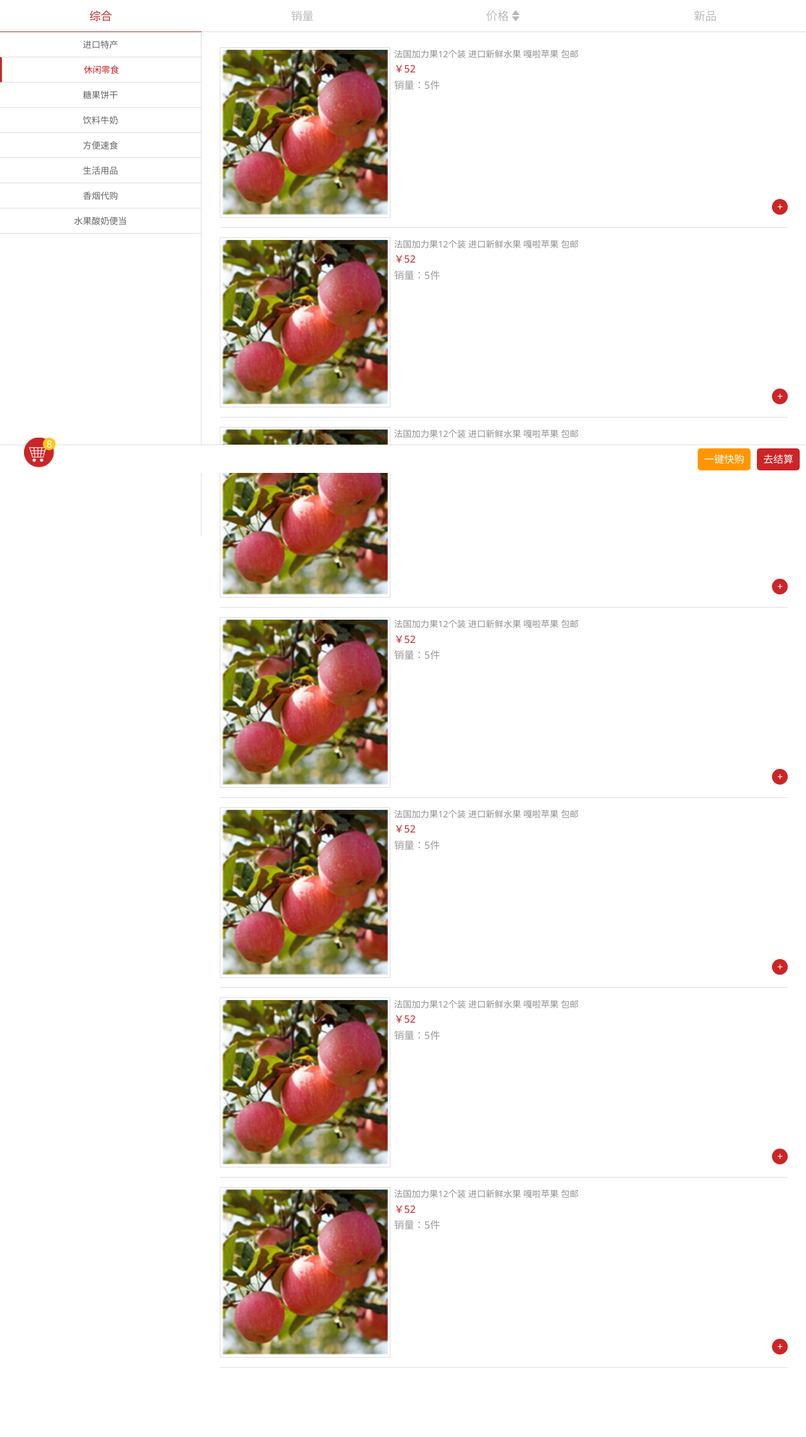
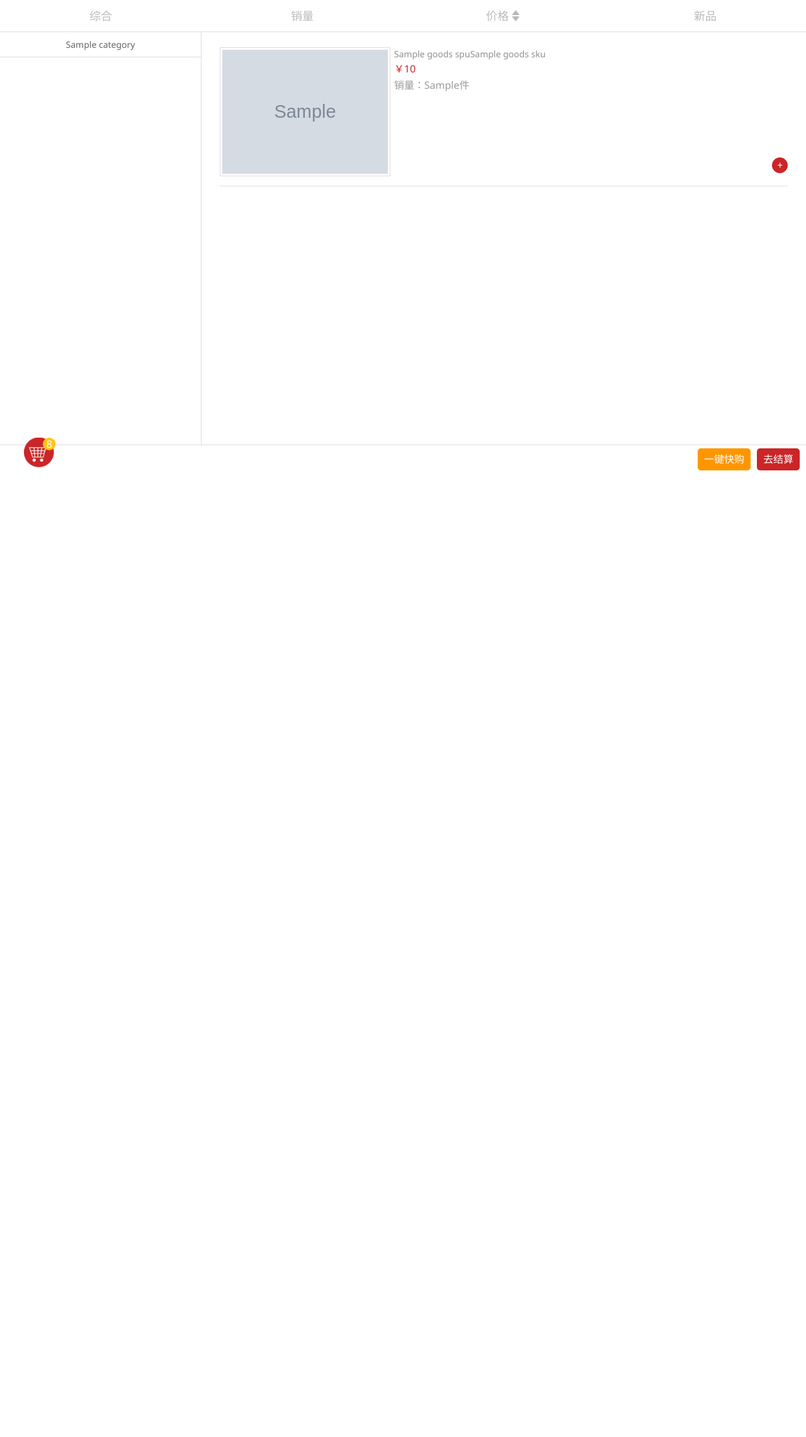
Before and after one commit to aihuoguo/python1106, a Django app: template supermarket/templates/commodity/category.html in a window 1280 px wide. Shown: the part 49-2331 px from the top of the page at 63% size. After the commit the page ends 796 px from the top, so only its background shows below. Run offline with Django 3.2, Linux system fonts and the light colour scheme; the template is opened without the code that fills it: most values are stand-ins (such as "Sample title", 1, 10 or a date in 2020); grey boxes marked "Sample" are stand-in pictures.

Commit message:
完成列表搜索功能

```diff
--- a/supermarket/apps/commodity/urls.py
+++ b/supermarket/apps/commodity/urls.py
@@ -3,7 +3,7 @@ from django.conf.urls import url
 from commodity.views import DetailView, TypeView, IndexView
 
 urlpatterns = [
-    url(r'^index/$', IndexView.as_view(), name='index'),
-    url(r'^type/$', TypeView.as_view(), name='商品类型'),
+    url(r'^$', IndexView.as_view(), name='index'),
+    url(r'^type/(?P<cate_id>\d*)_{1}(?P<order>\d?)\.html$',TypeView .as_view(), name='商品类型'),
     url(r'^detail/(?P<id>\d+)/$', DetailView.as_view(), name='商品详情'),
 ]
--- a/supermarket/apps/users/views.py
+++ b/supermarket/apps/users/views.py
@@ -105,7 +105,6 @@ class InfoView(VerifyLoginView):
         user.save()
         #同时修改session
         login(request,user)
-
         # 合成响应
         return redirect('用户:member')
 
--- a/supermarket/supermarket/urls.py
+++ b/supermarket/supermarket/urls.py
@@ -16,6 +16,8 @@ Including another URLconf
 from django.conf.urls import url, include
 from django.contrib import admin
 
+from commodity.views import IndexView
+
 urlpatterns = [
     url(r'^admin/', admin.site.urls),
     url(r'^ckeditor/', include("ckeditor_uploader.urls")),
@@ -23,4 +25,7 @@ urlpatterns = [
     url(r'^users/', include('users.urls', namespace='用户')),
     url(r'^shopping_cat/', include('shopping_cart.urls', namespace='购物车')),
     url(r'^commodity/', include('commodity.urls', namespace='商品首页')),
+    url(r'^$',IndexView.as_view()),
+    # 全文搜索框架
+    url(r'^search/', include('haystack.urls',namespace='search')),
 ]
--- a/supermarket/templates/commodity/category.html
+++ b/supermarket/templates/commodity/category.html
@@ -1,32 +1,31 @@
+{% extends 'common/parent.html' %}
+{% load static %}
 
-<!DOCTYPE html>
-<html>
-	<head>
-		<meta charset="utf-8">
-		<meta http-equiv="X-UA-Compatible" content="IE=edge">
-		<title>超市</title>
-        <meta name="description" content="">
-        <meta name="keywords" content="">
-        <meta name="viewport" content="width=device-width, initial-scale=1, maximum-scale=1, user-scalable=no">
-        <meta name="renderer" content="webkit">
-        <meta http-equiv="Cache-Control" content="no-siteapp" />
-        <link rel="icon" type="image/png" href="/theme/default/images/favicon.png">
-		<link href="css/amazeui.min.css" rel="stylesheet" type="text/css" />
-		<link href="css/style.css" rel="stylesheet" type="text/css" />
-		<script src="js/jquery-1.10.2.min.js"></script>
-		<script src="js/time.js"></script>
+{% block title %}
+    超市
+{% endblock %}
+{% block head_css %}
     <style>
-			.shop-list-mid .tit a{color: #909090;
+        .shop-list-mid .tit a {
+            color: #909090;
             font-size: 1.4rem;
             display: -webkit-box;
             -webkit-line-clamp: 1;
             -webkit-box-orient: vertical;
             overflow: hidden;
             white-space: normal;
-    text-overflow: ellipsis;}
+            text-overflow: ellipsis;
+        }
+
+        .list-price {
+            background: url({% if order == 2 %}{% static 'images/order-bot.png'%}{% elif order == 3 %}{% static 'images/order-top.png' %}{% else %}{% static 'images/order.png' %} {% endif %}) no-repeat right center;
+            padding-right: 20px;
+            font-style: normal;
+        }
     </style>
-	</head>
-	<body>
+{% endblock %}
+
+{% block header %}
     <header data-am-widget="header" class="am-header am-header-default sq-head ">
         <div class="am-header-left am-header-nav">
             <a href="javascript:history.back()" class="">
@@ -34,36 +33,48 @@
             </a>
         </div>
         <div class="cate-search">
-		    	<input type="text" class="cate-input" placeholder="请输入您要的搜索的产品关键词" />
-		    	<input type="button" class="cate-btn" />
+
+            <a href="{% url 'search:haystack_search' %}"> <input type="text"  class="cate-input" placeholder="请输入您要的搜索的产品关键词"/></a>
+            <input type="button" class="cate-btn"/>
         </div>
     </header>
     <div style="height: 49px;"></div>
+{% endblock %}
+{% block content %}
+
     <ul class="list-nav">
-	    	<li class="current"><a href="">综合</a></li>
-	    	<li><a href="">销量</a></li>
-	    	<li><a href=""><i class="list-price">价格</i></li>
-	    	<li><a href="">新品</a></li>
+        <li {% if order == 0 %}class="current" {% endif %}><a href="{% url '商品首页:商品类型' cate_id 0 %}">综合</a></li>
+        <li{% if order == 1 %} class="current" {% endif %}><a href="{% url '商品首页:商品类型' cate_id 1 %}">销量</a></li>
+        <li{% if order == 2 or order == 3 %} class="current" {% endif %} ><a href="{% url '商品首页:商品类型' cate_id 2 %}"><i
+                class="list-price">价格</i></a></li>
+        <li{% if order == 4 %} class="current" {% endif %}><a href="{% url '商品首页:商品类型' cate_id 4 %}">新品</a></li>
     </ul>
     <div class="content-list">
         <div class="list-left">
-	    		<li><a href="">进口特产</a></li>
-	    		<li class="current"><a href="">休闲零食</a></li>
-	    		<li><a href="">糖果饼干</a></li>
-	    		<li><a href="">饮料牛奶</a></li>
-	    		<li><a href="">方便速食</a></li>
-	    		<li><a href="">生活用品</a></li>
-	    		<li><a href="">香烟代购</a></li>
-	    		<li><a href="">水果酸奶便当</a></li>
+{##}
+{#            {% for category in categorys %}#}
+{#                <li  {% if cate_id == category.pk %} class="current">{% endif %}#}
+{#                    <a href="{% url '商品首页:商品类型' category.pk order %}">{{ category.type_name }}</a>#}
+{#                </li>#}
+{#            {% endfor %}#}
+            {% for category in categorys %}
+                <li {% if cate_id == category.pk %}class="current"{% endif %}>
+                    <a href="{% url '商品首页:商品类型' category.pk order %}">{{ category.type_name }}</a>
+                </li>
+            {% endfor %}
+
         </div>
         <div class="list-right">
             <ul class="list-pro">
+                {% for goods_sku in goods_skus %}
                     <li>
-	    		<a href="detail.html"><img src=" images/test10.png" class="list-pic" /></a>
+                        <a href="{% url '商品首页:商品详情' goods_sku.pk %}"><img src="{{ MEDIA_URL }}{{ goods_sku.logo }}"
+                                                                          class="list-pic"/></a>
                         <div class="shop-list-mid" style="width: 65%;">
-                	<div class="tit"><a href="detail.html">法国加力果12个装 进口新鲜水果 嘎啦苹果 包邮</a></div>
-                	<div class="am-gallery-desc">￥52</div>
-                	<p>销量：5件</p>
+                            <div class="tit"><a href="{% url '商品首页:商品详情' goods_sku.pk %}">
+                                {{ goods_sku.goods_spu.spu_name }}{{ goods_sku.sku_name }}</a></div>
+                            <div class="am-gallery-desc">￥{{ goods_sku.price }}</div>
+                            <p>销量：{{ goods_sku.sales_val }}件</p>
                         </div>
                         <div class="list-cart">
                             <div class="d-stock ">
@@ -74,107 +85,19 @@
                         </div>
                         <!--<a href="" class="list-cart"><img src="images/cart.png" width="30"/></a>-->
                     </li>
+                {% empty %}
                     <li>
-	    		<a href="detail.html"><img src=" images/test10.png" class="list-pic" /></a>
-	    		<div class="shop-list-mid" style="width: 65%;">
-                	<div class="tit"><a href="detail.html">法国加力果12个装 进口新鲜水果 嘎啦苹果 包邮</a></div>
-                	<div class="am-gallery-desc">￥52</div>
-                	<p>销量：5件</p>
-                </div>
-                <div class="list-cart">
-                <div class="d-stock ">
-		                <a class="decrease">-</a>
-		                <input id="num" readonly="" class="text_box" name="" type="text" value="0">
-		                <a class="increase">+</a>
-                </div>
-                </div>
-                <!--<a href="" class="list-cart"><img src="images/cart.png" width="30"/></a>-->
+                        <a href="{% url '商品首页:商品类型' '' '' %}">该分类下商品不见了！！</a>
                     </li>
-	    	<li>
-	    		<a href="detail.html"><img src=" images/test10.png" class="list-pic" /></a>
-	    		<div class="shop-list-mid" style="width: 65%;">
-                	<div class="tit"><a href="detail.html">法国加力果12个装 进口新鲜水果 嘎啦苹果 包邮</a></div>
-                	<div class="am-gallery-desc">￥52</div>
-                	<p>销量：5件</p>
-                </div>
-                <div class="list-cart">
-                <div class="d-stock ">
-		                <a class="decrease">-</a>
-		                <input id="num" readonly="" class="text_box" name="" type="text" value="0">
-		                <a class="increase">+</a>
-                </div>
-                </div>
-                <!--<a href="" class="list-cart"><img src="images/cart.png" width="30"/></a>-->
-	    	</li>
-	    	<li>
-	    		<a href="detail.html"><img src=" images/test10.png" class="list-pic" /></a>
-	    		<div class="shop-list-mid" style="width: 65%;">
-                	<div class="tit"><a href="detail.html">法国加力果12个装 进口新鲜水果 嘎啦苹果 包邮</a></div>
-                	<div class="am-gallery-desc">￥52</div>
-                	<p>销量：5件</p>
-                </div>
-                <div class="list-cart">
-                <div class="d-stock ">
-		                <a class="decrease">-</a>
-		                <input id="num" readonly="" class="text_box" name="" type="text" value="0">
-		                <a class="increase">+</a>
-                </div>
-                </div>
-                <!--<a href="" class="list-cart"><img src="images/cart.png" width="30"/></a>-->
-	    	</li>
-	    	<li>
-	    		<a href="detail.html"><img src=" images/test10.png" class="list-pic" /></a>
-	    		<div class="shop-list-mid" style="width: 65%;">
-                	<div class="tit"><a href="detail.html">法国加力果12个装 进口新鲜水果 嘎啦苹果 包邮</a></div>
-                	<div class="am-gallery-desc">￥52</div>
-                	<p>销量：5件</p>
-                </div>
-                <div class="list-cart">
-                <div class="d-stock ">
-		                <a class="decrease">-</a>
-		                <input id="num" readonly="" class="text_box" name="" type="text" value="0">
-		                <a class="increase">+</a>
-                </div>
-                </div>
-                <!--<a href="" class="list-cart"><img src="images/cart.png" width="30"/></a>-->
-	    	</li>
-	    	<li>
-	    		<a href="detail.html"><img src=" images/test10.png" class="list-pic" /></a>
-	    		<div class="shop-list-mid" style="width: 65%;">
-                	<div class="tit"><a href="detail.html">法国加力果12个装 进口新鲜水果 嘎啦苹果 包邮</a></div>
-                	<div class="am-gallery-desc">￥52</div>
-                	<p>销量：5件</p>
-                </div>
-                <div class="list-cart">
-                <div class="d-stock ">
-		                <a class="decrease">-</a>
-		                <input id="num" readonly="" class="text_box" name="" type="text" value="0">
-		                <a class="increase">+</a>
-                </div>
-                </div>
-                <!--<a href="" class="list-cart"><img src="images/cart.png" width="30"/></a>-->
-	    	</li>
-	    	<li>
-	    		<a href="detail.html"><img src=" images/test10.png" class="list-pic" /></a>
-	    		<div class="shop-list-mid" style="width: 65%;">
-                	<div class="tit"><a href="detail.html">法国加力果12个装 进口新鲜水果 嘎啦苹果 包邮</a></div>
-                	<div class="am-gallery-desc">￥52</div>
-                	<p>销量：5件</p>
-                </div>
-                <div class="list-cart">
-                <div class="d-stock ">
-		                <a class="decrease">-</a>
-		                <input id="num" readonly="" class="text_box" name="" type="text" value="0">
-		                <a class="increase">+</a>
-                </div>
-                </div>
-                <!--<a href="" class="list-cart"><img src="images/cart.png" width="30"/></a>-->
-	    	</li>
+                {% endfor %}
+
 
             </ul>
         </div>
     </div>
+{% endblock %}
 
+{% block footer %}
     <!--底部-->
     <div style="height: 55px;"></div>
     <div class="fix-bot">
@@ -187,33 +110,33 @@
      </div>-->
     </div>
 
+{% endblock %}
 
 
 
 
 
-<script src="js/jquery.min.js"></script>
-<script src="js/amazeui.min.js"></script>
+{% block footer_js %}
     <script>
         //购物数量加减
-$(function(){
-		$('.increase').click(function(){
+        $(function () {
+            $('.increase').click(function () {
                 var self = $(this);
                 var current_num = parseInt(self.siblings('input').val());
                 current_num += 1;
-			if(current_num > 0){
+                if (current_num > 0) {
                     self.siblings(".decrease").fadeIn();
                     self.siblings(".text_box").fadeIn();
                 }
                 self.siblings('input').val(current_num);
                 update_item(self.siblings('input').data('item-id'));
             })
-		$('.decrease').click(function(){
+            $('.decrease').click(function () {
                 var self = $(this);
                 var current_num = parseInt(self.siblings('input').val());
-			if(current_num > 0){
+                if (current_num > 0) {
                     current_num -= 1;
-                if(current_num < 1){
+                    if (current_num < 1) {
                         self.fadeOut();
                         self.siblings(".text_box").fadeOut();
                     }
@@ -223,6 +146,14 @@ $(function(){
             })
         })
 
+
+        $(function () {
+            // 修改 标签上的地址值
+            {% if order == 2 %}
+                $("#price").attr('href','{% url "商品首页:商品类型" cate_id 3 %}');
+            {% elif order == 3 %}
+                $("#price").attr('href','{% url "商品首页:商品类型" cate_id 2 %}');
+            {% endif %}
+        })
     </script>
-	</body>
-</html>
+{% endblock %}
--- a/supermarket/templates/commodity/index.html
+++ b/supermarket/templates/commodity/index.html
@@ -14,7 +14,7 @@
         </div>
         <h1 class="am-header-title1">
             <div class="search-box">
-                <a href="village.html" class="index-search">大型超市</a>
+                <a href="village.html" class="index-search">源码时代</a>
                 <!--  <input type="submit" value="" class="search-icon" /> -->
             </div>
         </h1>
@@ -82,7 +82,7 @@
         </li>
         <li>
             <div class="am-gallery-item">
-                <a href="{% url '商品首页:商品类型' %}" class="">
+                <a href="{% url '商品首页:商品类型' '' '' %}" class="">
                     <img src="{% static 'images/icon5.png' %}"/>
                     <p>超市</p>
                 </a>
```
Also changed, not shown: supermarket/apps/commodity/admin.py (+12 -1 lines), supermarket/apps/commodity/models.py (+50 -51 lines), supermarket/apps/commodity/views.py (+41 -12 lines), supermarket/supermarket/settings.py (+21 -0 lines), supermarket/templates/search/search.html (+29 -55 lines), supermarket/db.sqlite3, supermarket/static/media/uploads/2019/01/24/rfdrhm.jpg (added), 3 other files. Lines whose indentation alone changed are shown as unchanged.
